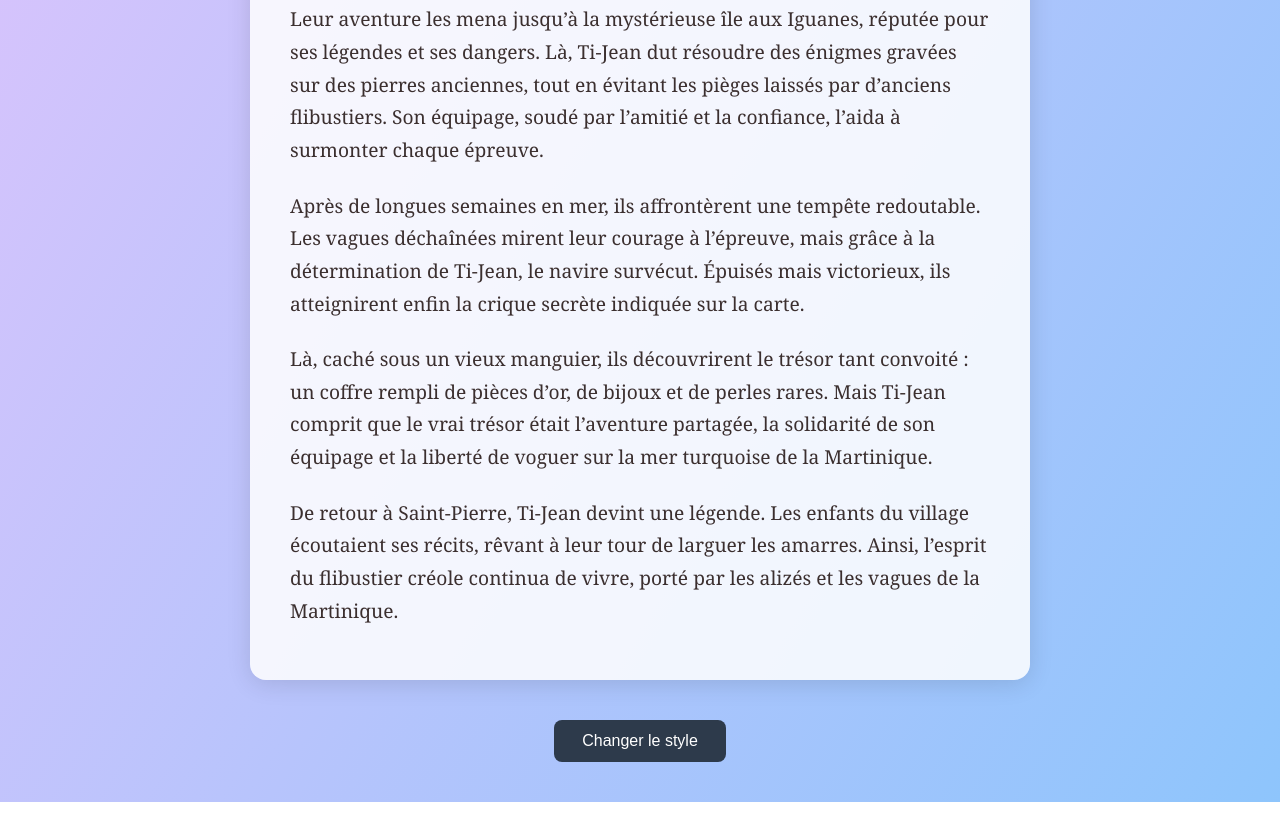
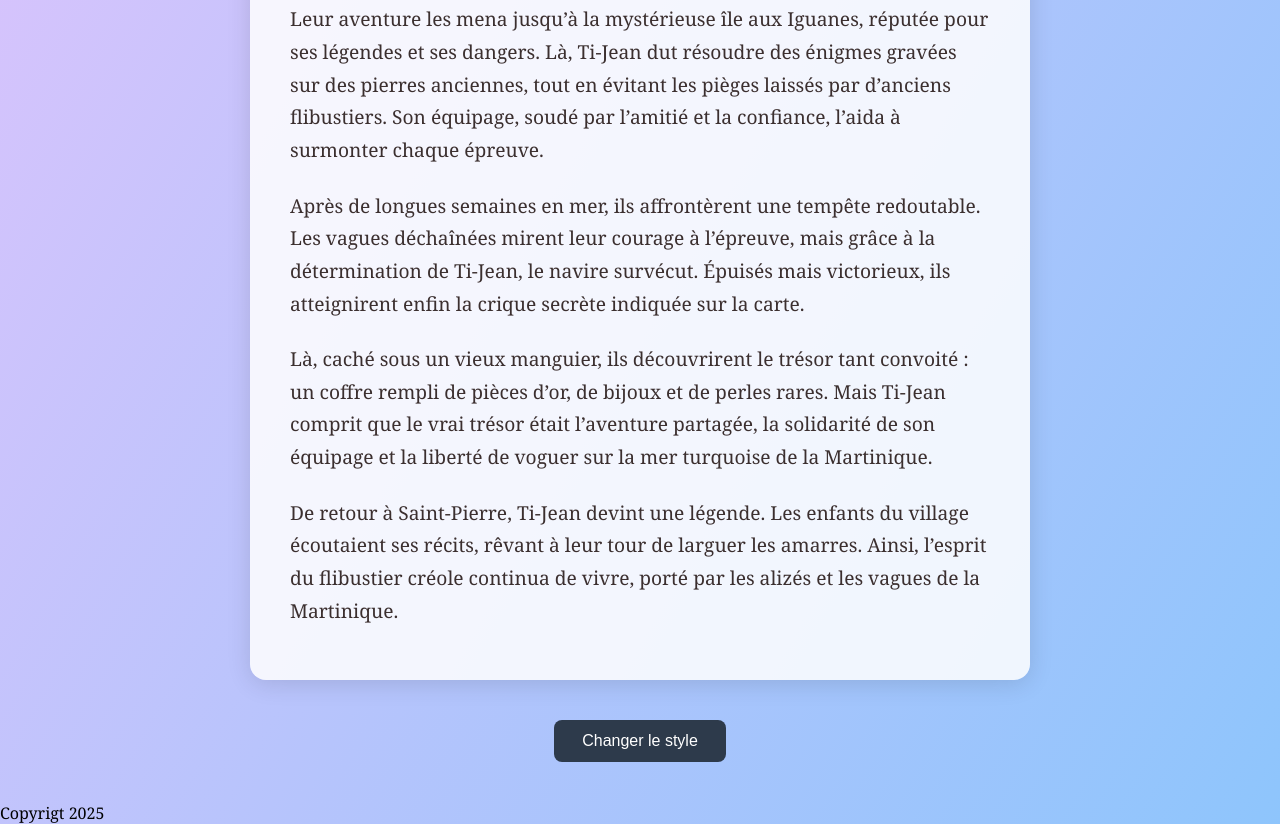
Before and after one commit to GuillianPivaty/premier-depot, a plain HTML site: page index.html in a window 1280 px wide. Shown: the part 488-1312 px from the top of the page. Before the commit the page ends 1290 px from the top, so only its background shows below. Drawn offline with Linux system fonts and the light colour scheme.

Commit message:
add copyright

```diff
--- a/index.html
+++ b/index.html
@@ -87,5 +87,6 @@
             ps.forEach(p => p.style.color = colors[current].text);
         });
     </script>
+    <footer>Copyrigt 2025</footer>
 </body>
 </html>
```
